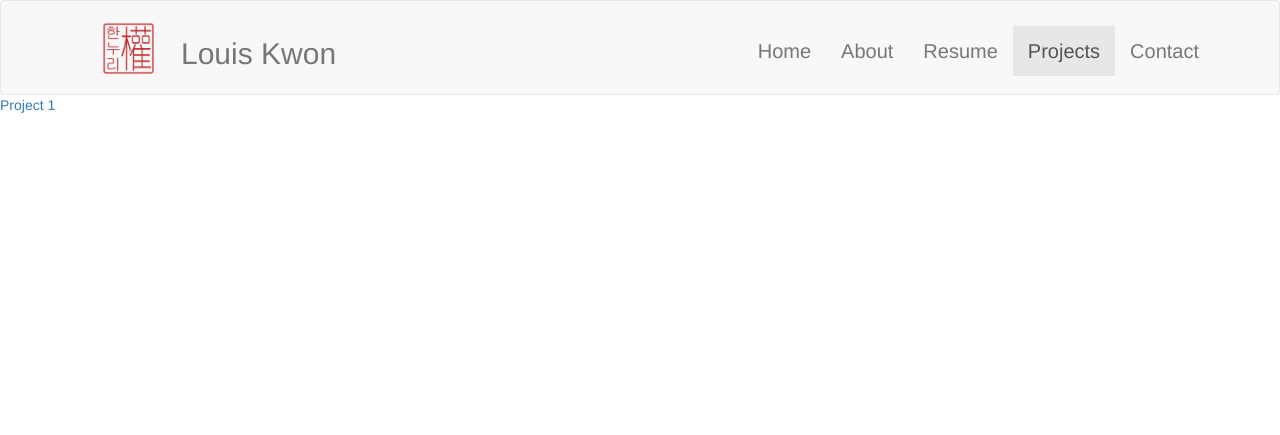
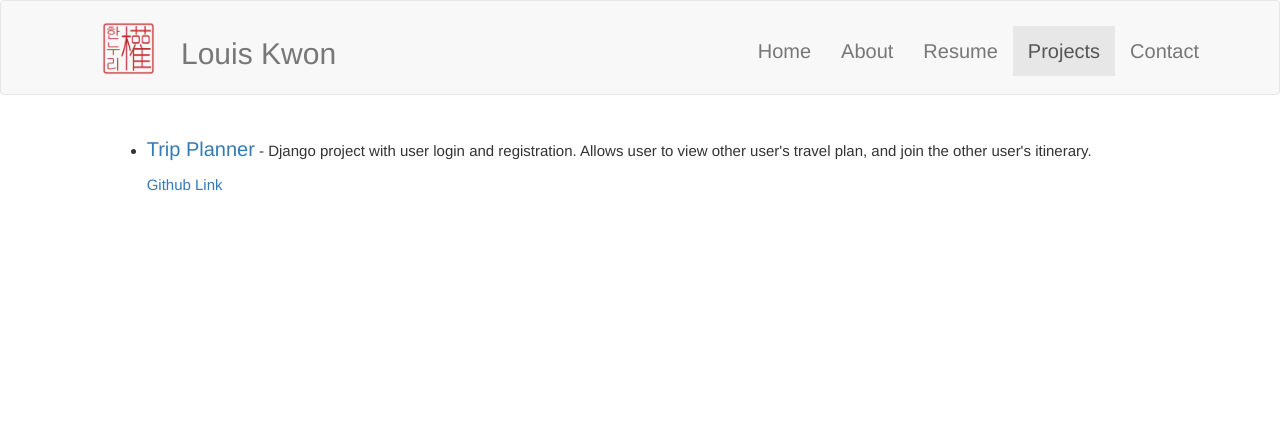
Before and after one commit to HLKwon/Homepage2017, a Django app: page /projects in a window 1280 px wide. Shown: the top 435 px of the page. Run offline with Django 3.2, Linux system fonts and the light colour scheme; parts of the project's set-up code (start-up, migrations or seed data) failed here and were passed over; some libraries are stand-ins or nearby versions.

Commit message:
Changes to make Project 1 working

```diff
--- a/apps/LogReg/templates/LogReg/index.html
+++ b/apps/LogReg/templates/LogReg/index.html
@@ -43,7 +43,6 @@
 
 
 
-
     <div id='login'>
       <h2>**Login**</h2>
 
--- a/apps/LogReg/views.py
+++ b/apps/LogReg/views.py
@@ -48,8 +48,8 @@ def login(request):
     if results[0]:
         request.session['logged_in_user'] = results[1].id
 
-        return redirect("/travels")
+        return redirect("/project/project1/travels")
 
     else:
         messages.error(request, results[1])
-        return redirect("/main")
+        return redirect("/project/project1")
--- a/apps/exam/templates/exam/add.html
+++ b/apps/exam/templates/exam/add.html
@@ -18,11 +18,11 @@
 
     <h1>Add a Trip</h1>
 
-    <a href="/travels">Home</a>
-    <a href="/travels/logout">Logout</a>
+    <a href="{% url 'home' %}">Home</a>
+    <a href="logout">Logout</a>
 
 
-    <form class="" action="/travels/add/newtrip" method="POST">
+    <form class="" action="add/newtrip" method="POST">
 				{% csrf_token %}
         <label for='destination'>Destination:</label>
 				<input type='text' name='destination'><br>
--- a/apps/exam/templates/exam/edit.html
+++ b/apps/exam/templates/exam/edit.html
@@ -5,7 +5,7 @@
 
   <body>
 
-    <form class="" action="/travels/edited/{{trip.id}}" method="POST">
+    <form class="" action="/project/project1/travels/edited/{{trip.id}}" method="POST">
 				{% csrf_token %}
         <label for='destination'>Destination:</label>
 				<input type='text' name='destination' value='{{trip.destination}}'><br>
--- a/apps/exam/urls.py
+++ b/apps/exam/urls.py
@@ -1,11 +1,13 @@
 from django.conf.urls import url
+from django.contrib import admin
+from django.views.generic import TemplateView
 from . import views
 
 urlpatterns = [
-    url(r'^$', views.index),
-    url(r'^add$', views.add),
+    url(r'^$', views.index, name='home'),
+    url(r'^add$', views.add, name='add'),
     url(r'^add/newtrip$', views.newtrip),
-    url(r'^logout$', views.logout),
+    url(r'^logout$', views.logout, name='logout'),
     url(r'^destination/(?P<id>\d+)$', views.destination, name='destination'),
     url(r'^join/(?P<id>\d+)$', views.join, name='join'),
     url(r'^delete/(?P<id>\d+)$', views.delete, name='delete'),
--- a/apps/first_app/static/first_app/myStyle.css
+++ b/apps/first_app/static/first_app/myStyle.css
@@ -198,6 +198,22 @@
   margin-top: 20px;
 }
 
+#project_wrapper{
+  margin-top: 40px;
+  width: 80%;
+}
+
+#project_wrapper li{
+  margin-top: 10px;
+  margin-bottom: 20px;
+  font-size: 15px;
+}
+
+.project_link{
+  font-size: 20px;
+
+}
+
 #footer{
   background-color: #fcfcfc;
 }
--- a/apps/first_app/templates/first_app/projects.html
+++ b/apps/first_app/templates/first_app/projects.html
@@ -48,8 +48,19 @@
     </nav>
 
 
-    <div class="">
-      <p> <a href="/project/project1">Project 1</a> </p>
+    <div class="col-sm-offset-1" id="project_wrapper">
+
+      <ul>
+        <li>
+          <p><a href="/project/project1" class="project_link">Trip Planner</a> - Django project with user login and registration. Allows user to view other user's travel plan, and join the other user's itinerary.</p>
+          <p><a href="https://github.com/HLKwon/Trip_Planner">Github Link</a></p>
+        </li>
+
+        <!-- <li>
+          <a href="/project/project2" class="project_link">Message Board</a> - Django project with user login and registration. Allows user to post messages, and comment on other user's messages.
+        </li> -->
+
+      </ul>
     </div>
 
 
```
Also changed, not shown: apps/exam/templates/exam/index.html (+7 -7 lines), apps/exam/views.py (+8 -28 lines), 1 other file.
